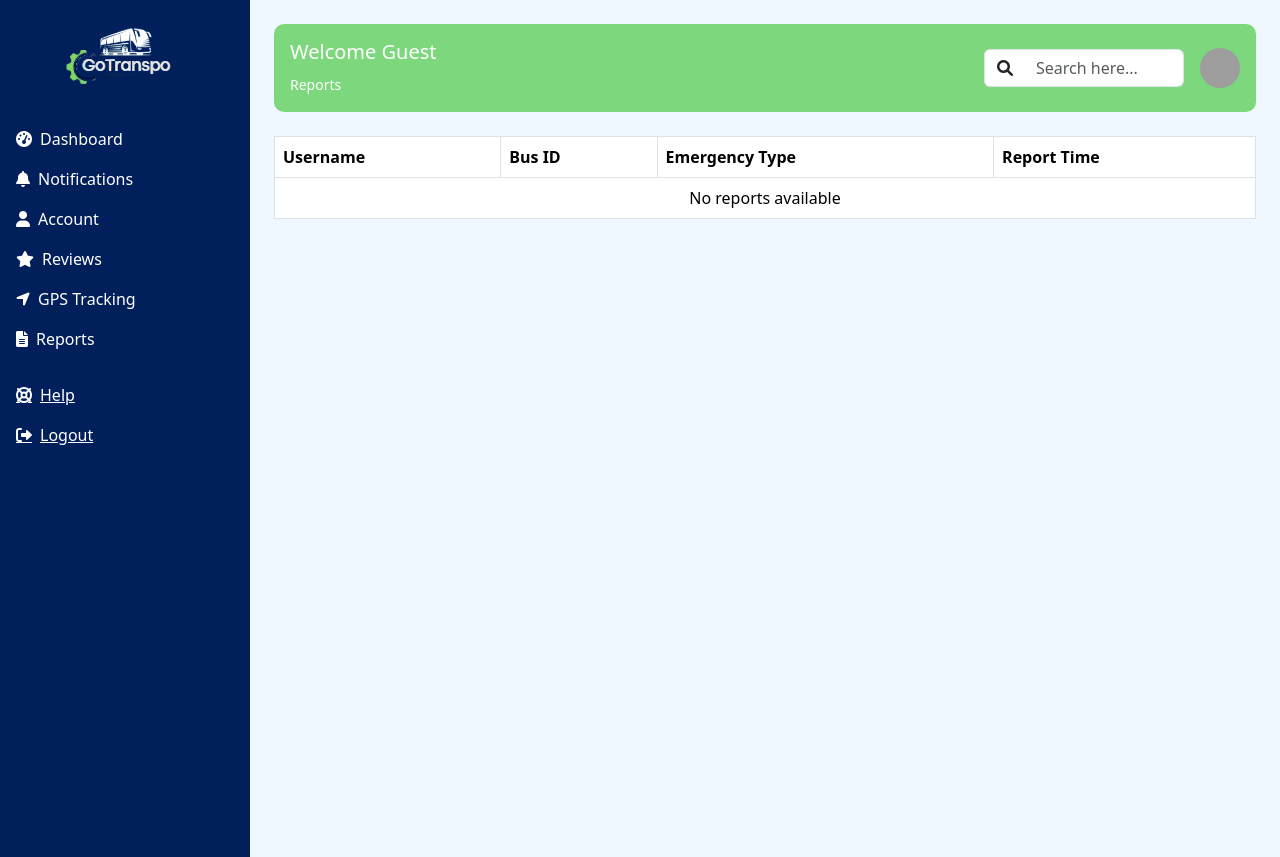
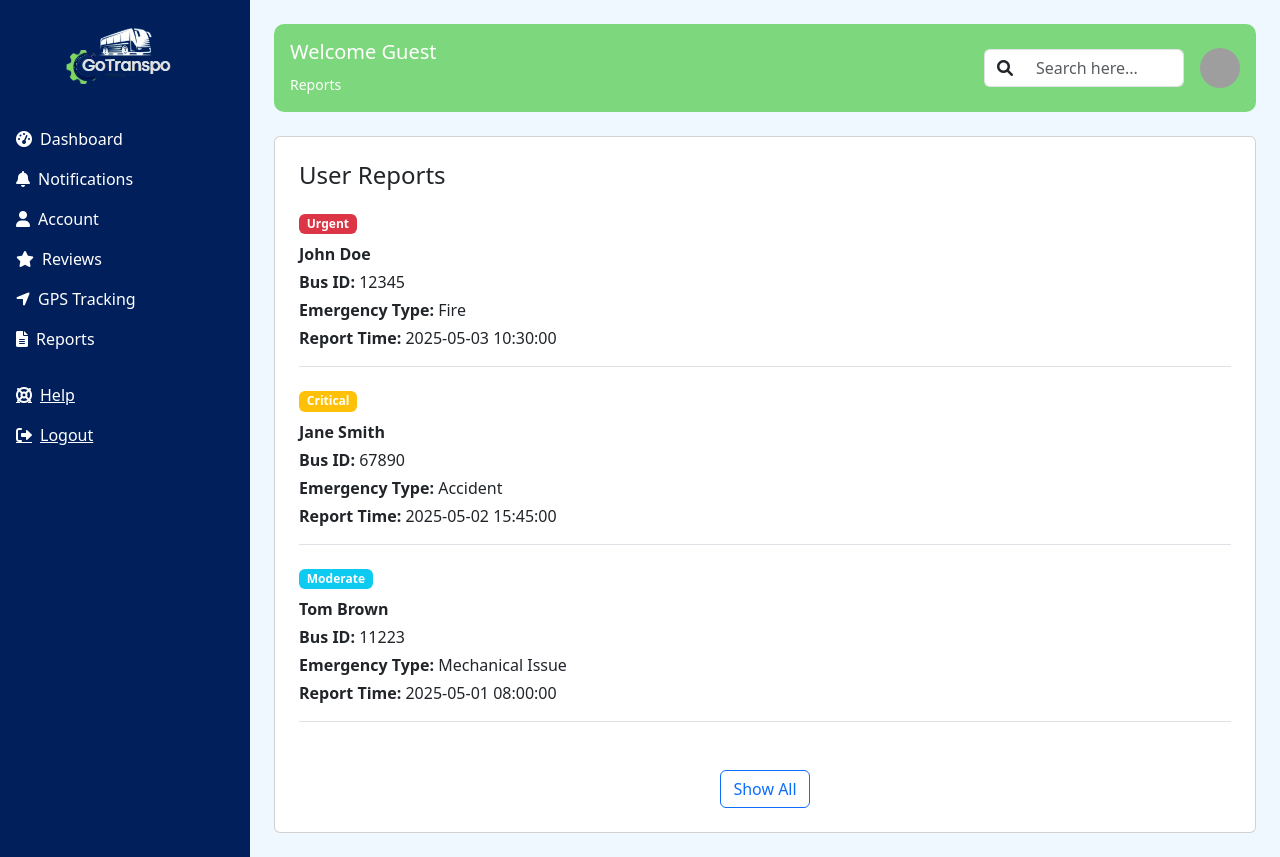
Before and after one commit to FrancisKertDawalNaz/bus, a PHP site: page /driver/pages/reports.php in a window 1280 px wide. Run offline with PHP 8.4, Linux system fonts and the light colour scheme; the visitor is signed in with stand-in values (Sample User, id 1); data that the repository does not hold is empty; some libraries are stand-ins or nearby versions; grey boxes are pictures that could not be loaded.

Commit message:
initial commit

```diff
--- a/driver/pages/reports.php
+++ b/driver/pages/reports.php
@@ -23,6 +23,7 @@ if (isset($_SESSION['driver_id'])) {
     }
     $stmt->close();
 }
+
 if (!isset($_SESSION['driver_id'])) {
     die("Unauthorized access.");
 }
@@ -30,7 +31,7 @@ if (!isset($_SESSION['driver_id'])) {
 $driver_id = $_SESSION['driver_id'];
 $image_path = '../uploads/default_driver.png';
 
-
+// Get the driver's image
 $query = "SELECT image_path FROM drivers WHERE id = ?";
 $stmt = $conn->prepare($query);
 $stmt->bind_param('i', $driver_id);
@@ -38,7 +39,6 @@ $stmt->execute();
 $stmt->bind_result($image_path);
 
 if ($stmt->fetch()) {
-
     if (!empty($image_path) && file_exists('../uploads/' . $image_path)) {
         $image_path = '../uploads/' . $image_path;
     } else {
@@ -51,6 +51,7 @@ $stmt->close();
 
 <main style="height: 100vh; overflow: hidden;">
     <div class="d-flex" style="height: 100%;">
+
         <!-- Sidebar -->
         <nav class="text-white p-3" style="width: 250px; background-color: #001f5b; position: fixed; top: 0; left: 0; height: 100vh; overflow-y: auto;">
             <div class="text-center mb-4">
@@ -64,15 +65,14 @@ $stmt->close();
                 <li><a href="./tracking.php" class="sidebar-link text-white d-flex align-items-center py-2"><i class="fas fa-location-arrow me-2"></i> GPS Tracking</a></li>
                 <li><a href="./reports.php" class="sidebar-link text-white d-flex align-items-center py-2 active"><i class="fas fa-file-alt me-2"></i> Reports</a></li>
             </ul>
-
             <ul class="list-unstyled mt-auto">
                 <li><a href="#" class="text-white d-flex align-items-center py-2"><i class="fas fa-life-ring me-2"></i> Help</a></li>
                 <li><a href="./index.php" class="text-white d-flex align-items-center py-2"><i class="fas fa-sign-out-alt me-2"></i> Logout</a></li>
             </ul>
         </nav>
 
-         <!-- Main Content -->
-         <div class="flex-fill p-4" style="margin-left: 250px; height: 100vh; overflow-y: auto; background-color: #f0f8ff;">
+        <!-- Main Content -->
+        <div class="flex-fill p-4" style="margin-left: 250px; height: 100vh; overflow-y: auto; background-color: #f0f8ff;">
             <div class="d-flex justify-content-between align-items-center p-3 mb-4" style="background-color: #7dd87d; border-radius: 10px;">
                 <div class="text-white">
                     <h5>Welcome <?php echo htmlspecialchars($driver_name); ?></h5>
@@ -90,35 +90,67 @@ $stmt->close();
             </div>
 
             <!-- Reports Section -->
-            <div class="table-responsive">
-                <table class="table table-bordered">
-                    <thead>
-                        <tr>
-                            <th>Username</th>
-                            <th>Bus ID</th>
-                            <th>Emergency Type</th>
-                            <th>Report Time</th>
-                        </tr>
-                    </thead>
-                    <tbody>
-                        <?php if (empty($reports)): ?>
-                            <tr>
-                                <td colspan="4" class="text-center">No reports available</td>
-                            </tr>
-                        <?php else: ?>
-                            <?php foreach ($reports as $report): ?>
-                                <tr>
-                                    <td><?php echo htmlspecialchars($report['username']); ?></td>
-                                    <td><?php echo htmlspecialchars($report['bus_id']); ?></td>
-                                    <td><?php echo htmlspecialchars($report['emergency_type']); ?></td>
-                                    <td><?php echo htmlspecialchars($report['report_time']); ?></td>
-                                </tr>
-                            <?php endforeach; ?>
-                        <?php endif; ?>
-                    </tbody>
-                </table>
+            <div class="card p-4">
+                <h4 class="mb-4">User Reports</h4>
+
+                <!-- Static Example Report Entries (Limit to 3 reports) -->
+                <div class="mb-4 border-bottom pb-3">
+                    <div class="d-flex align-items-center mb-2">
+                        <span class="badge bg-danger">Urgent</span>
+                    </div>
+                    <p class="mb-1 fw-bold mb-0">John Doe</p>
+                    <p class="mb-1"><strong>Bus ID:</strong> 12345</p>
+                    <p class="mb-1"><strong>Emergency Type:</strong> Fire</p>
+                    <p class="mb-0"><strong>Report Time:</strong> 2025-05-03 10:30:00</p>
+                </div>
+
+                <div class="mb-4 border-bottom pb-3">
+                    <div class="d-flex align-items-center mb-2">
+                        <span class="badge bg-warning">Critical</span>
+                    </div>
+                    <p class="mb-1 fw-bold mb-0">Jane Smith</p>
+                    <p class="mb-1"><strong>Bus ID:</strong> 67890</p>
+                    <p class="mb-1"><strong>Emergency Type:</strong> Accident</p>
+                    <p class="mb-0"><strong>Report Time:</strong> 2025-05-02 15:45:00</p>
+                </div>
+
+                <div class="mb-4 border-bottom pb-3">
+                    <div class="d-flex align-items-center mb-2">
+                        <span class="badge bg-info">Moderate</span>
+                    </div>
+                    <p class="mb-1 fw-bold mb-0">Tom Brown</p>
+                    <p class="mb-1"><strong>Bus ID:</strong> 11223</p>
+                    <p class="mb-1"><strong>Emergency Type:</strong> Mechanical Issue</p>
+                    <p class="mb-0"><strong>Report Time:</strong> 2025-05-01 08:00:00</p>
+                </div>
+
+                <!-- "Show All" Button -->
+                <div class="text-center mt-4">
+                    <button class="btn btn-outline-primary" id="showAllReports">Show All</button>
+                </div>
+
+                <!-- Full List of Reports (Initially hidden) -->
+                <div id="additionalReports" style="display: none;">
+                    <div class="mb-4 border-bottom pb-3">
+                        <div class="d-flex align-items-center mb-2">
+                            <span class="badge bg-secondary">General</span>
+                        </div>
+                        <p class="mb-1 fw-bold mb-0">Alice White</p>
+                        <p class="mb-1"><strong>Bus ID:</strong> 44556</p>
+                        <p class="mb-1"><strong>Emergency Type:</strong> General Issue</p>
+                        <p class="mb-0"><strong>Report Time:</strong> 2025-04-30 12:00:00</p>
+                    </div>
+                    <!-- Add more reports as needed -->
+                </div>
+
             </div>
-
         </div>
     </div>
 </main>
+
+<script>
+    document.getElementById('showAllReports').addEventListener('click', function() {
+        document.getElementById('additionalReports').style.display = 'block';
+        this.style.display = 'none';
+    });
+</script>
```
Also changed, not shown: main.php (+18 -4 lines).
